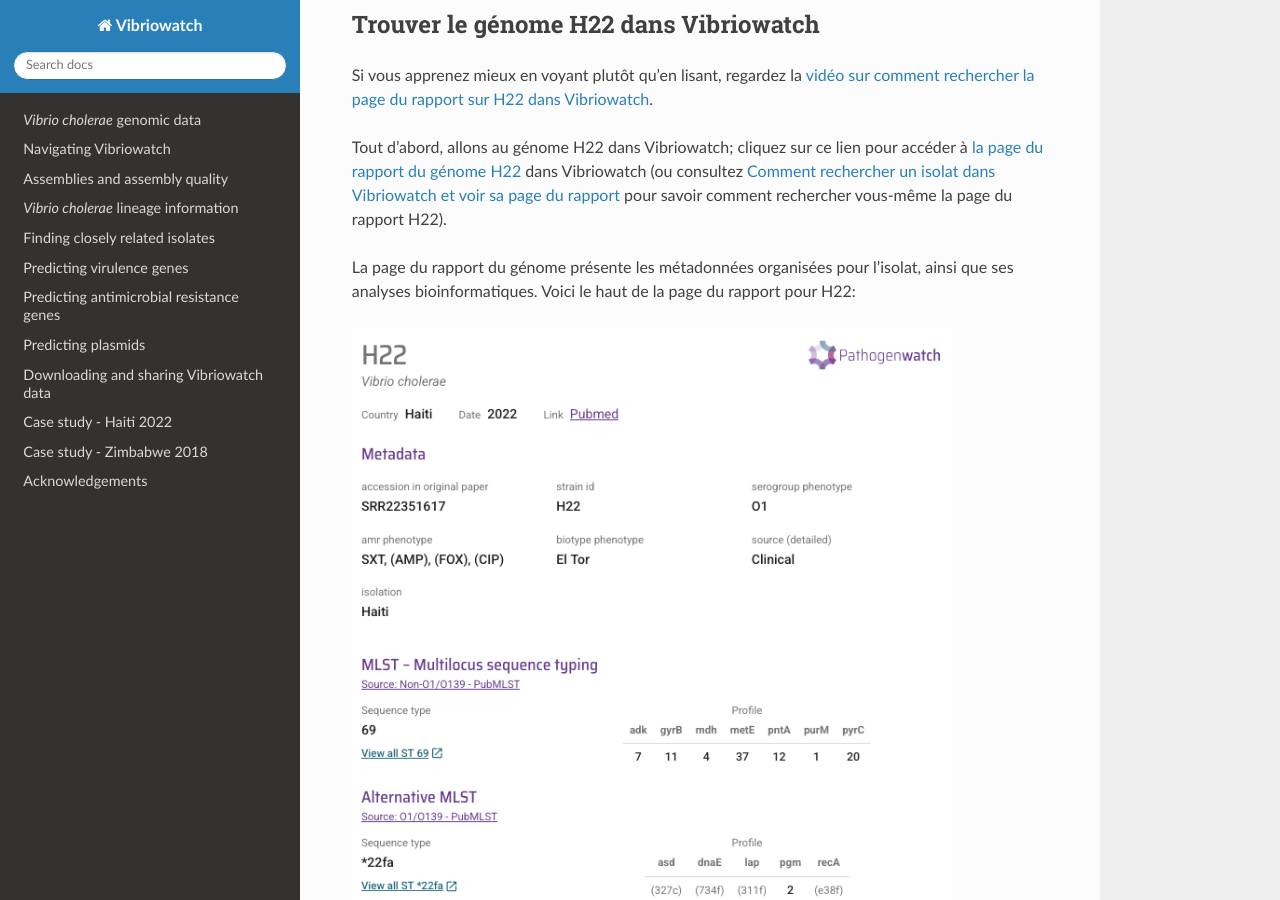
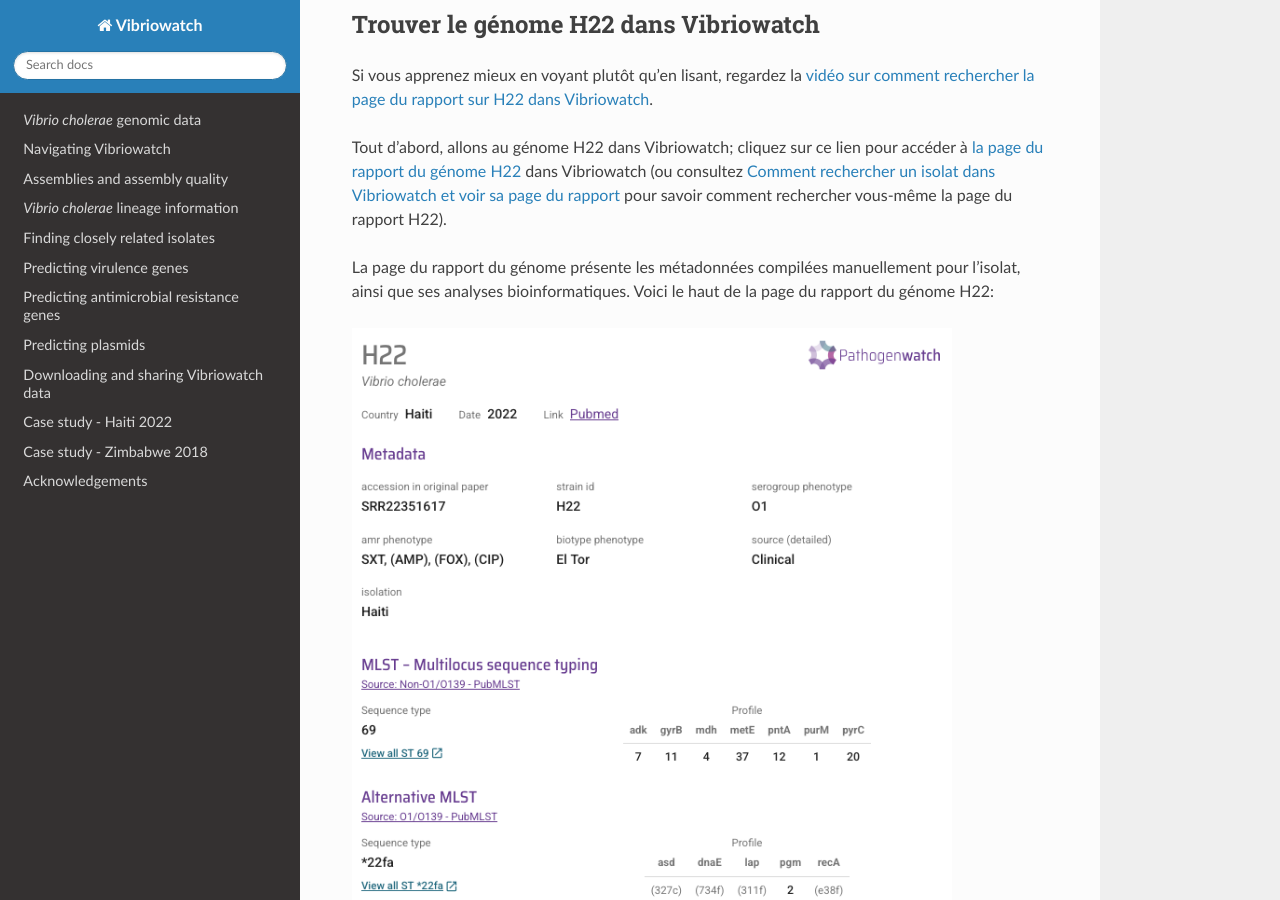
Before and after one commit to avrilcoghlan/vibriowatch, a Sphinx documentation site: the page built from docs/source/haiti_francais.rst, in a window 1280 px wide and 900 px high, scrolled down 2475 px. Built offline with Sphinx 7.4.7 and the Read the Docs theme 3.1.0, drawn with Linux system fonts in a browser that asks for light colours.

Commit message:
Update haiti_francais.rst

```diff
--- a/docs/source/haiti_francais.rst
+++ b/docs/source/haiti_francais.rst
@@ -76,7 +76,7 @@
 
 .. _Comment rechercher un isolat dans Vibriowatch et voir sa page du rapport: https://vibriowatch.readthedocs.io/en/latest/navigating.html#how-to-search-for-an-isolate-in-vibriowatch-and-see-its-report-page
 
-La page du rapport du génome présente les métadonnées organisées pour l'isolat, ainsi que ses analyses bioinformatiques. Voici le haut de la page du rapport pour H22:
+La page du rapport du génome présente les métadonnées compilées manuellement pour l'isolat, ainsi que ses analyses bioinformatiques. Voici le haut de la page du rapport du génome H22:
 
 .. image:: Picture115.png
   :width: 600
```
